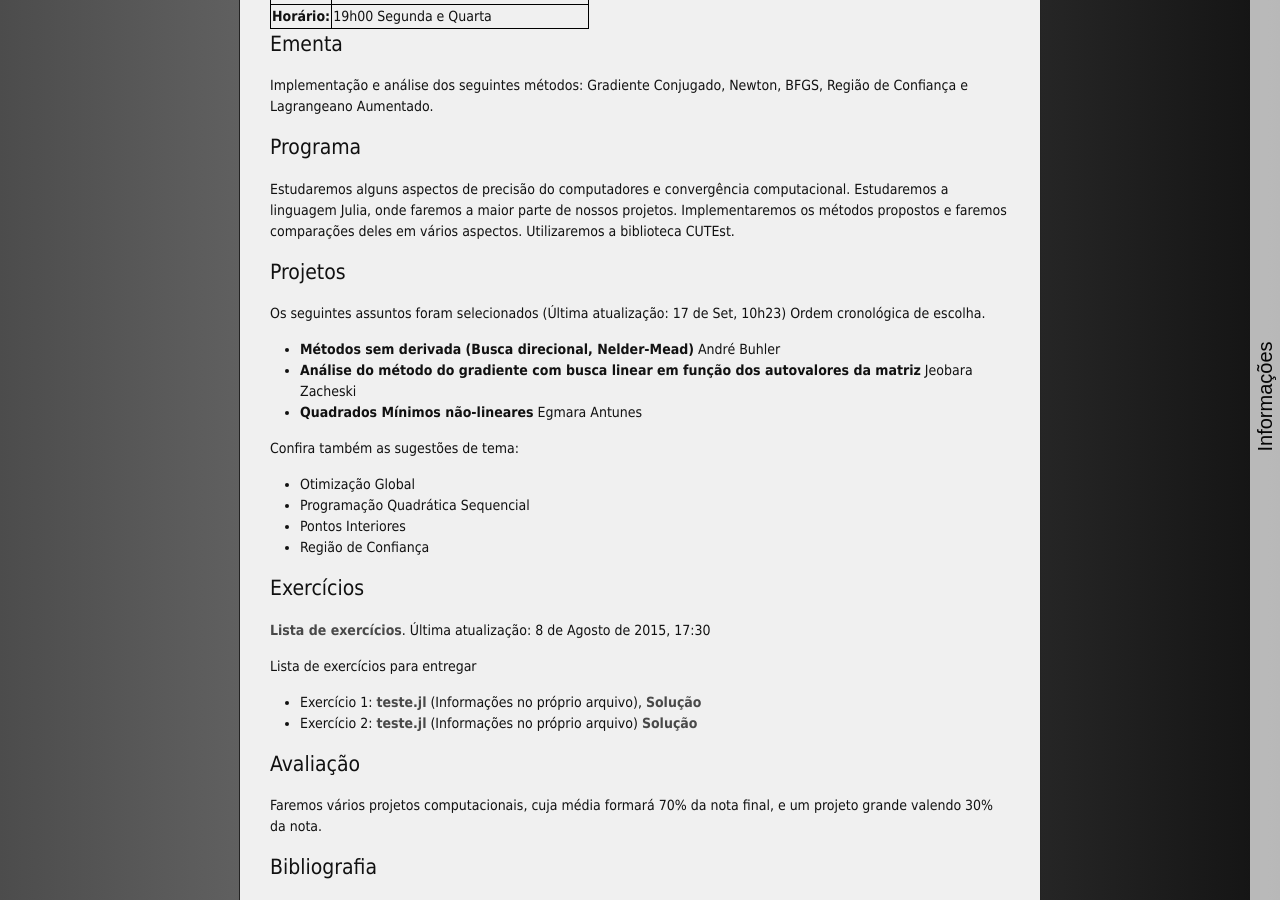
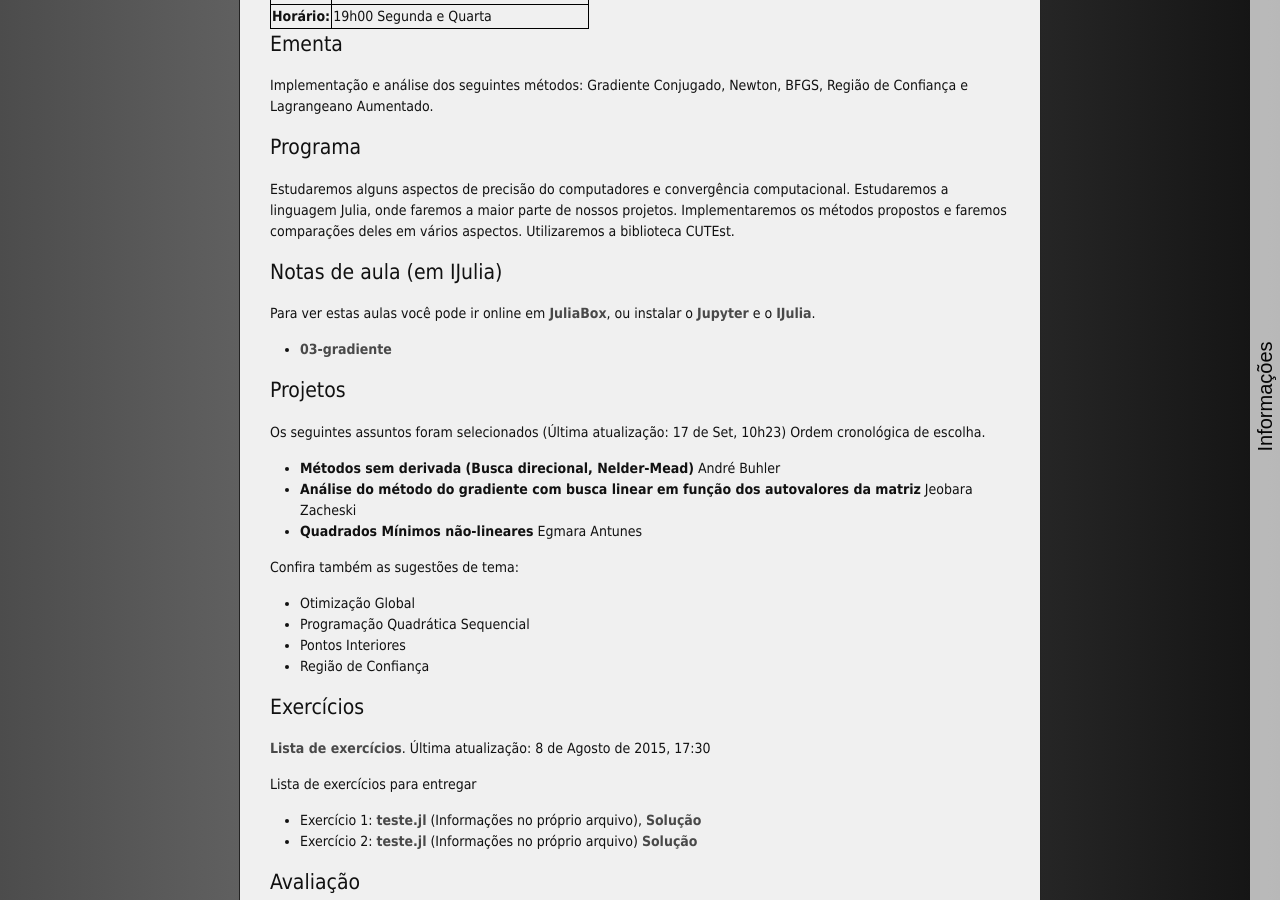
Before and after one commit to abelsiqueira/abelsiqueira.github.io-old, a Jekyll site: the page built from _posts/br/2015-08-02-cm114-2015s2.markdown, in a window 1280 px wide and 900 px high, scrolled down 484 px. Built offline with Jekyll 4.4.1, drawn with Linux system fonts in a browser that asks for light colours; nearby versions of some CDN libraries.

Commit message:
Adiciona notebook de cm114 03-gradiente

```diff
--- a/_posts/br/2015-08-02-cm114-2015s2.markdown
+++ b/_posts/br/2015-08-02-cm114-2015s2.markdown
@@ -28,6 +28,15 @@ Estudaremos a linguagem Julia, onde faremos a maior parte de nossos projetos.
 Implementaremos os métodos propostos e faremos comparações deles em vários
 aspectos.
 Utilizaremos a biblioteca CUTEst.
+
+# Notas de aula (em IJulia)
+
+Para ver estas aulas você pode ir online em
+[JuliaBox](https://www.juliabox.org),
+ou instalar o [Jupyter](https://jupyter.org/) e o
+[IJulia](https://github.com/JuliaLang/IJulia.jl).
+
+  - [03-gradiente]({{ site.baseurl }}/disciplinas/2015s2-cm114/03-gradiente.ipynb)
 
 # Projetos
 
```
Also changed, not shown: 1 other file.
